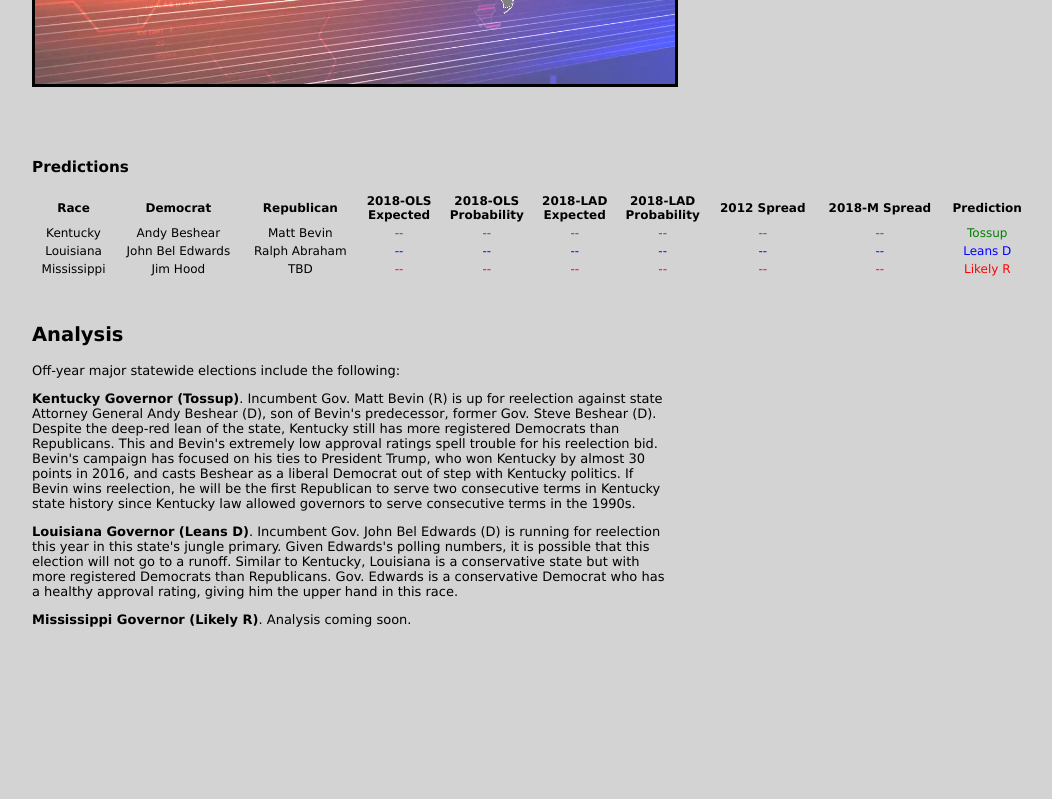
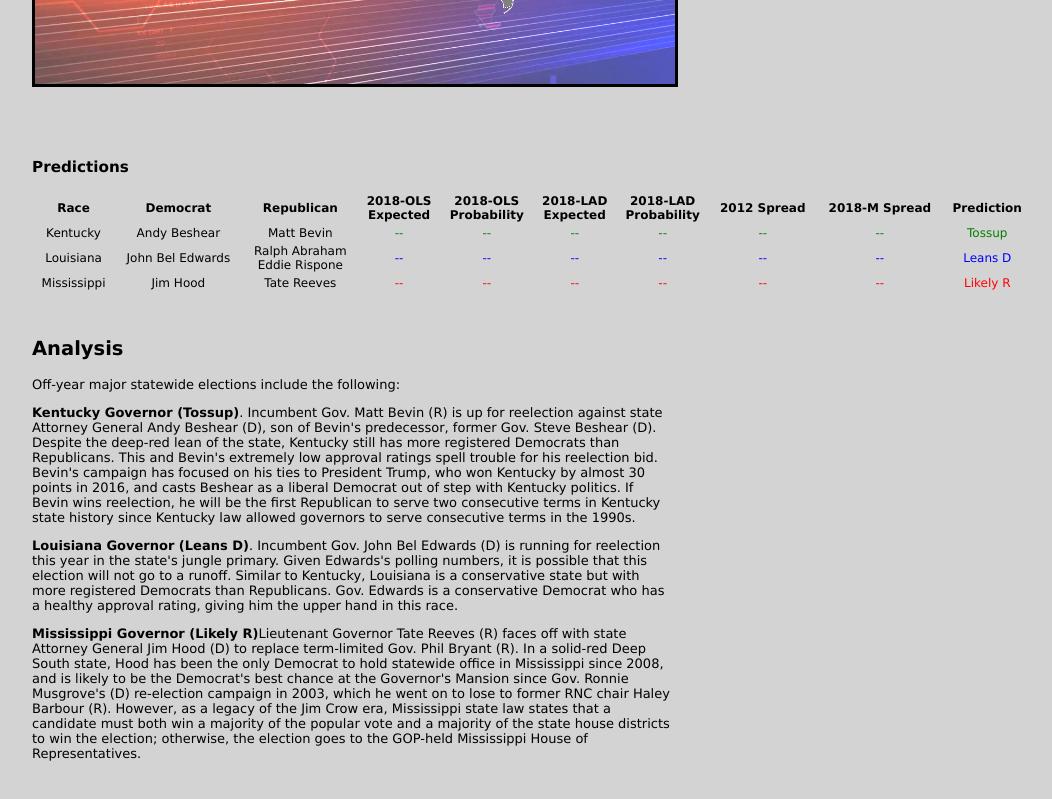
Before and after one commit to xiongfeidu/xiongfeidu.github.io, a plain HTML site: page election/2019/index.html in a window 1280 px wide. Shown: the part 598-1397 px from the top of the page, without its empty margins (76-1128 px from the left). Before the commit the page ends 1350 px from the top, so only its background shows below. Drawn offline with Linux system fonts and the light colour scheme.

Commit message:
update 2019-09-07

```diff
--- a/election/2019/index.html
+++ b/election/2019/index.html
@@ -42,7 +42,7 @@
 <tr>
 <td style="text-align: center;">Louisiana</td>
 <td style="text-align: center;">John Bel Edwards</td>
-<td style="text-align: center;">Ralph Abraham</td>
+<td style="text-align: center;">Ralph Abraham<br>Eddie Rispone</td>
 <td style="text-align: center;"><span style="color: #0000ff;">--</span></td>
 <td style="text-align: center;"><span style="color: #0000ff;">--</span></td>
 <td style="text-align: center;"><span style="color: #0000ff;">--</span></td>
@@ -54,7 +54,7 @@
 <tr>
 <td style="text-align: center;">Mississippi</td>
 <td style="text-align: center;">Jim Hood</td>
-<td style="text-align: center;">TBD</td>
+<td style="text-align: center;">Tate Reeves</td>
 <td style="text-align: center;"><span style="color: #ff0000;">--</span></td>
 <td style="text-align: center;"><span style="color: #ff0000;">--</span></td>
 <td style="text-align: center;"><span style="color: #ff0000;">--</span></td>
@@ -69,8 +69,8 @@
 <h2>Analysis</h2>
 <p>Off-year major statewide elections include the following:</p>
 <p><strong>Kentucky Governor (Tossup)</strong>. Incumbent Gov. Matt Bevin (R) is up for reelection against state Attorney General Andy Beshear (D), son of Bevin's predecessor, former Gov. Steve Beshear (D). Despite the deep-red lean of the state, Kentucky still has more registered Democrats than Republicans. This and Bevin's extremely low approval ratings spell trouble for his reelection bid. Bevin's campaign has focused on his ties to President Trump, who won Kentucky by almost 30 points in 2016, and casts Beshear as a liberal Democrat out of step with Kentucky politics. If Bevin wins reelection, he will be the first Republican to serve two consecutive terms in Kentucky state history since Kentucky law allowed governors to serve consecutive terms in the 1990s.</p>
-<p><strong>Louisiana Governor (Leans D)</strong>. Incumbent Gov. John Bel Edwards (D) is running for reelection this year in this state's jungle primary. Given Edwards's polling numbers, it is possible that this election will not go to a runoff. Similar to Kentucky, Louisiana is a conservative state but with more registered Democrats than Republicans. Gov. Edwards is a conservative Democrat who has a healthy approval rating, giving him the upper hand in this race.</p>
-<p><strong>Mississippi Governor (Likely R)</strong>. Analysis coming soon.</p>
+<p><strong>Louisiana Governor (Leans D)</strong>. Incumbent Gov. John Bel Edwards (D) is running for reelection this year in the state's jungle primary. Given Edwards's polling numbers, it is possible that this election will not go to a runoff. Similar to Kentucky, Louisiana is a conservative state but with more registered Democrats than Republicans. Gov. Edwards is a conservative Democrat who has a healthy approval rating, giving him the upper hand in this race.</p>
+<p><strong>Mississippi Governor (Likely R)</strong>Lieutenant Governor Tate Reeves (R) faces off with state Attorney General Jim Hood (D) to replace term-limited Gov. Phil Bryant (R). In a solid-red Deep South state, Hood has been the only Democrat to hold statewide office in Mississippi since 2008, and is likely to be the Democrat's best chance at the Governor's Mansion since Gov. Ronnie Musgrove's (D) re-election campaign in 2003, which he went on to lose to former RNC chair Haley Barbour (R). However, as a legacy of the Jim Crow era, Mississippi state law states that a candidate must both win a majority of the popular vote and a majority of the state house districts to win the election; otherwise, the election goes to the GOP-held Mississippi House of Representatives.</p>
 <p>&nbsp;</p>
 <p>&nbsp;</p>
 <p>&nbsp;</p>
```
Also changed, not shown: resume/index.html (+3 -3 lines).
